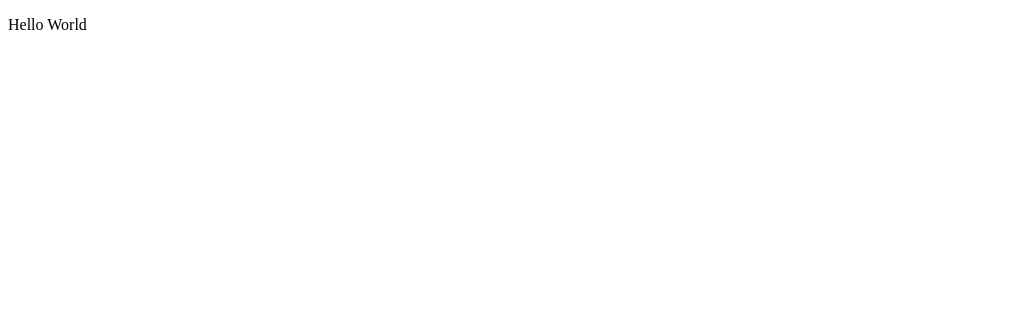
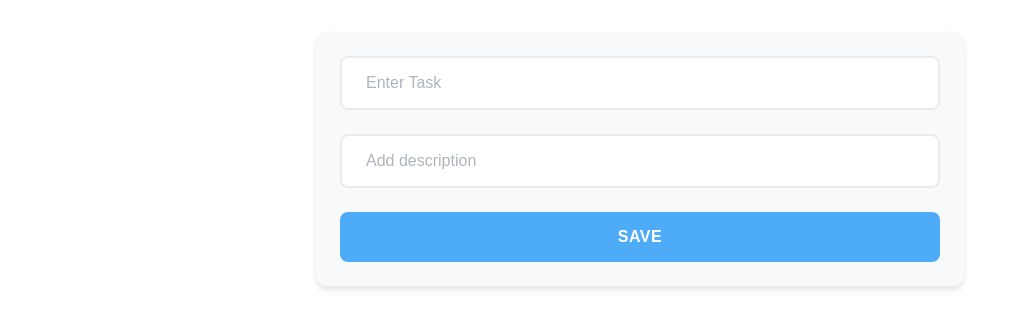
Before and after one commit to jayant880/todoApp, a React app: page / in a window 1280 px wide. Shown: the top 328 px of the page, without its empty margins (0-1018 px from the left). Built offline with nearby package versions, Linux system fonts and the light colour scheme; the HTML template or start-up script is replaced by a standard one.

Commit message:
feat: create Task :: Completed ::

```diff
--- a/src/App.jsx
+++ b/src/App.jsx
@@ -1,7 +1,24 @@
+import { useState } from "react";
+import CreateTask from "./components/CreateTask";
+
 function App() {
+  const [tasks, setTasks] = useState([]);
+  function addTask(task) {
+    setTasks((prevTasks) => [...prevTasks, { ...task, id: Date.now() }]);
+  }
   return (
     <>
-      <p>Hello World</p>
+      <CreateTask addTask={addTask} />
+      {tasks.length > 0 &&
+        tasks.map((task) => {
+          const { id, title, description } = task;
+          return (
+            <div key={id}>
+              <p>{title}</p>
+              <p>{description}</p>
+            </div>
+          );
+        })}
     </>
   );
 }
--- /dev/null
+++ b/src/components/CreateTask.jsx
@@ -0,0 +1,53 @@
+import { useState } from "react";
+import "../styles/CreateTask.css";
+
+const defaultTask = { title: "", description: "" };
+
+function CreateTask({ addTask }) {
+  const [task, setTask] = useState(defaultTask);
+
+  function handleSubmit(e) {
+    e.preventDefault();
+    // if title is empty
+    if (!task.title.trim()) return;
+
+    addTask(task);
+    setTask(defaultTask);
+  }
+
+  function handleChange(e) {
+    setTask(() => {
+      return { ...task, [e.target.name]: e.target.value };
+    });
+  }
+
+  return (
+    <div className="container">
+      <form onSubmit={handleSubmit} className="form">
+        <input
+          type="text"
+          name="title"
+          id="title"
+          value={task.title}
+          placeholder="Enter Task"
+          onChange={handleChange}
+          className="form__input"
+        />
+        <input
+          type="text"
+          name="description"
+          id="description"
+          value={task.description}
+          placeholder="Add description"
+          onChange={handleChange}
+          className="form__input"
+        />
+        <button type="submit" className="form__button">
+          Save
+        </button>
+      </form>
+    </div>
+  );
+}
+
+export default CreateTask;
--- /dev/null
+++ b/src/styles/CreateTask.css
@@ -0,0 +1,68 @@
+.container {
+  max-width: 600px;
+  margin: 2rem auto;
+  padding: 1.5rem;
+  background: #f8f9fa;
+  border-radius: 12px;
+  box-shadow: 0 4px 6px rgba(0, 0, 0, 0.1);
+}
+
+.form {
+  display: flex;
+  flex-direction: column;
+  gap: 1.5rem;
+}
+
+.form__input {
+  padding: 1rem 1.5rem;
+  font-size: 1rem;
+  border: 2px solid #e9ecef;
+  border-radius: 8px;
+  transition: all 0.3s ease;
+  background-color: white;
+}
+
+.form__input:focus {
+  outline: none;
+  border-color: #4dabf7;
+  box-shadow: 0 0 0 3px rgba(77, 171, 247, 0.2);
+}
+
+.form__input::placeholder {
+  color: #adb5bd;
+}
+
+.form__button {
+  padding: 1rem 1.5rem;
+  font-size: 1rem;
+  font-weight: 600;
+  color: white;
+  background-color: #4dabf7;
+  border: none;
+  border-radius: 8px;
+  cursor: pointer;
+  transition: all 0.3s ease;
+  text-transform: uppercase;
+  letter-spacing: 0.5px;
+}
+
+.form__button:hover {
+  background-color: #339af0;
+  transform: translateY(-1px);
+}
+
+.form__button:active {
+  transform: translateY(0);
+}
+
+/* Responsive adjustments */
+@media (max-width: 768px) {
+  .container {
+    margin: 1rem;
+    padding: 1rem;
+  }
+
+  .form__input {
+    padding: 0.8rem 1.2rem;
+  }
+}
```
